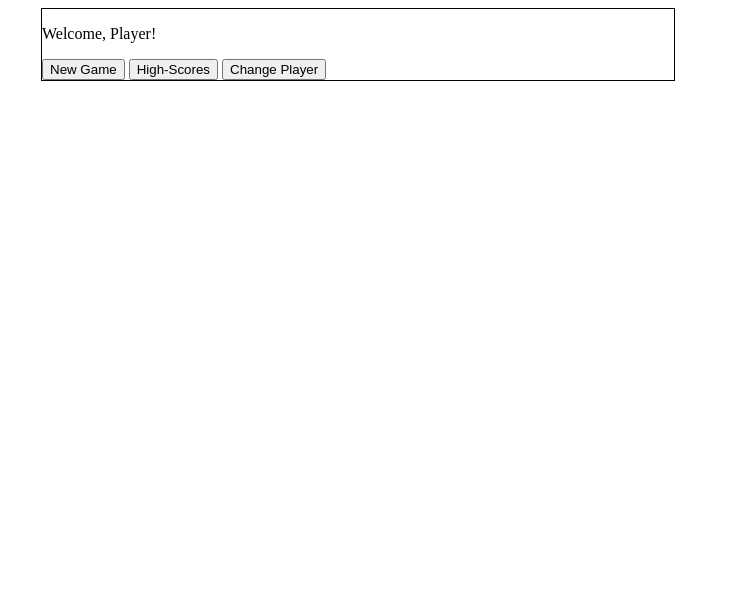
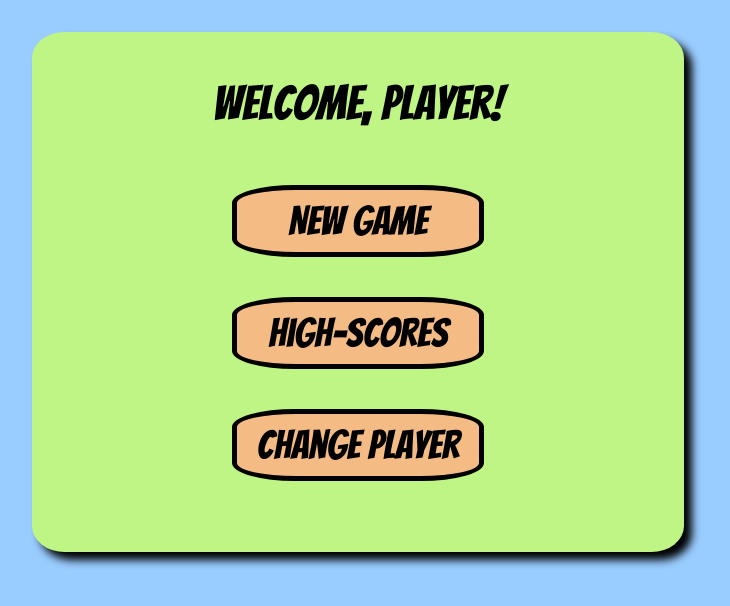
Before and after one commit to b-pl/memory, a plain HTML site: page index.html in a window 1280 px wide. Shown: the whole page, without its empty margins (282-1012 px from the left). Drawn offline with Linux system fonts and the light colour scheme.

Commit message:
Add some styling

```diff
--- a/css/style.css
+++ b/css/style.css
@@ -1,5 +1,45 @@
+body {
+    background-color: #99ccff;
+}
+
 #gameWindow {
-    margin: auto;
+    margin: 2em auto;
     width: 50%;
-    border: solid 1px;
+    border: solid 10px;
+    border-color: #bff584;
+    border-radius: 5%;
+    min-height: 500px;
+    background-color: #bff584;
+    box-shadow: 0.5em 0.5em 0.5em #000;
 }
+
+#gameMenu {
+    display: flex;
+    flex-direction: column;
+    font-family: 'Bangers', cursive;
+}
+
+#gameMenu p {
+    margin: 0.75em auto;
+    font-size: 3em;
+}
+
+#gameMenu button {
+    width: 40%;
+    max-width: 80%;
+    margin: 0.5em auto;
+    font-family: 'Bangers', cursive;
+    /* styling */
+    background-color: #f5bb84;
+    font-size: 2.5em;
+    padding: 0.25em;
+    border: solid 5px;
+    border-radius: 25%;
+    /* Animation */
+    transition: width 0.5s ease,
+        background-color 0.5s linear;}
+
+#gameMenu button:hover {
+    width: 42%;
+    background-color: #a2cc74;
+}
--- a/index.html
+++ b/index.html
@@ -3,12 +3,14 @@
     <head>
         <title>Concentration Game</title>
         <link rel="stylesheet" type="text/css" href="css/style.css">
+        <link href="https://fonts.googleapis.com/css?family=Bangers" rel="stylesheet">
     </head>
     <body>
         <!-- Main game window -->
         <div id="gameWindow">
 
             <div id="gameMenu">
+                <!-- "Player" is a player name, and it should change -->
                 <p id="welcomeMsg">Welcome, Player!</p>
 
                 <button class="gameMenuButton" id="newGameButton"
```
